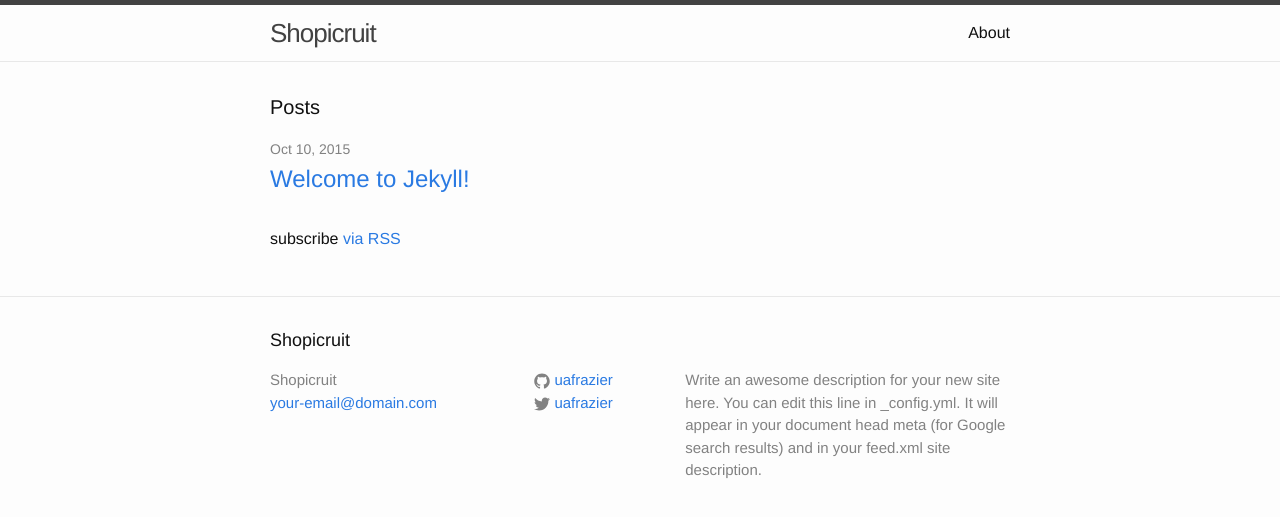
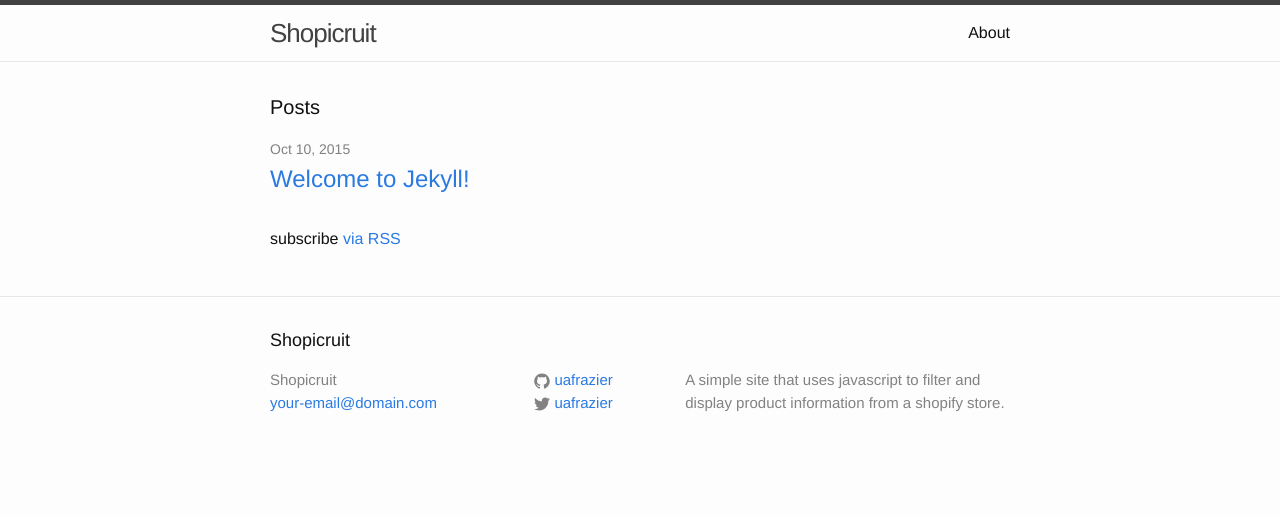
Before and after one commit to uafrazier/shopicruit, a Jekyll site: the page built from index.html, in a window 1280 px wide. Shown: the top 517 px of the page. Built offline with Jekyll 4.4.1, drawn with Linux system fonts in a browser that asks for light colours.

Commit message:
add to  config

```diff
--- a/_config.yml
+++ b/_config.yml
@@ -2,9 +2,7 @@
 title: Shopicruit
 email: your-email@domain.com
 description: > # this means to ignore newlines until "baseurl:"
-  Write an awesome description for your new site here. You can edit this
-  line in _config.yml. It will appear in your document head meta (for
-  Google search results) and in your feed.xml site description.
+  A simple site that uses javascript to filter and display product information from a shopify store.
 baseurl: "" # the subpath of your site, e.g. /blog/
 url: "http://example.com" # the base hostname & protocol for your site
 twitter_username: uafrazier
```
